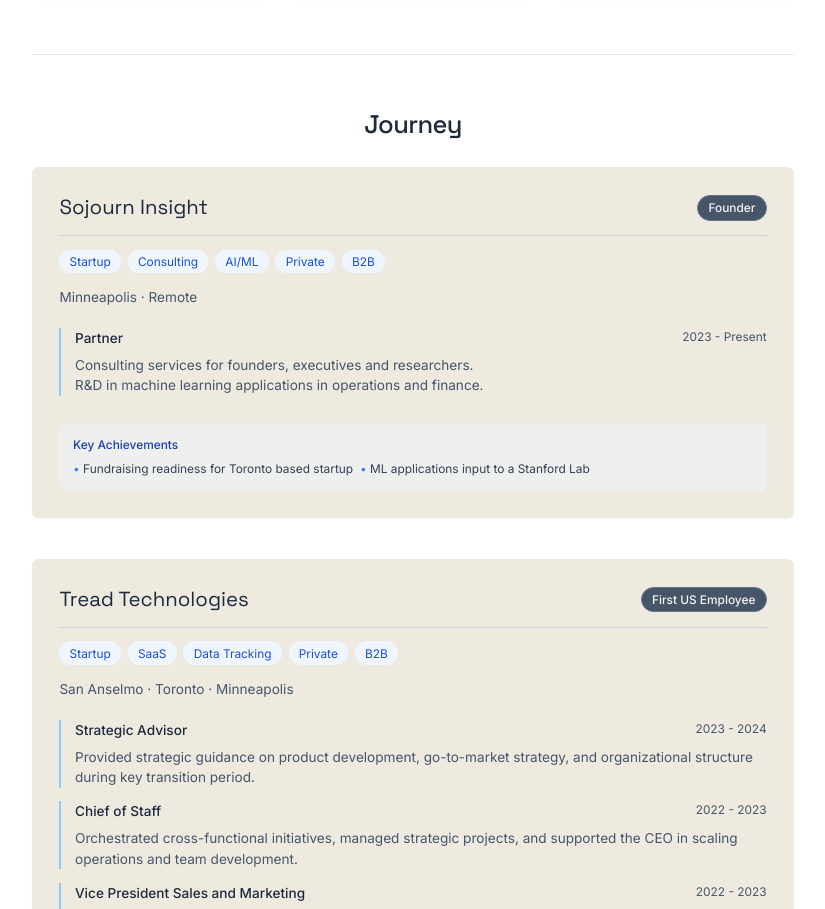
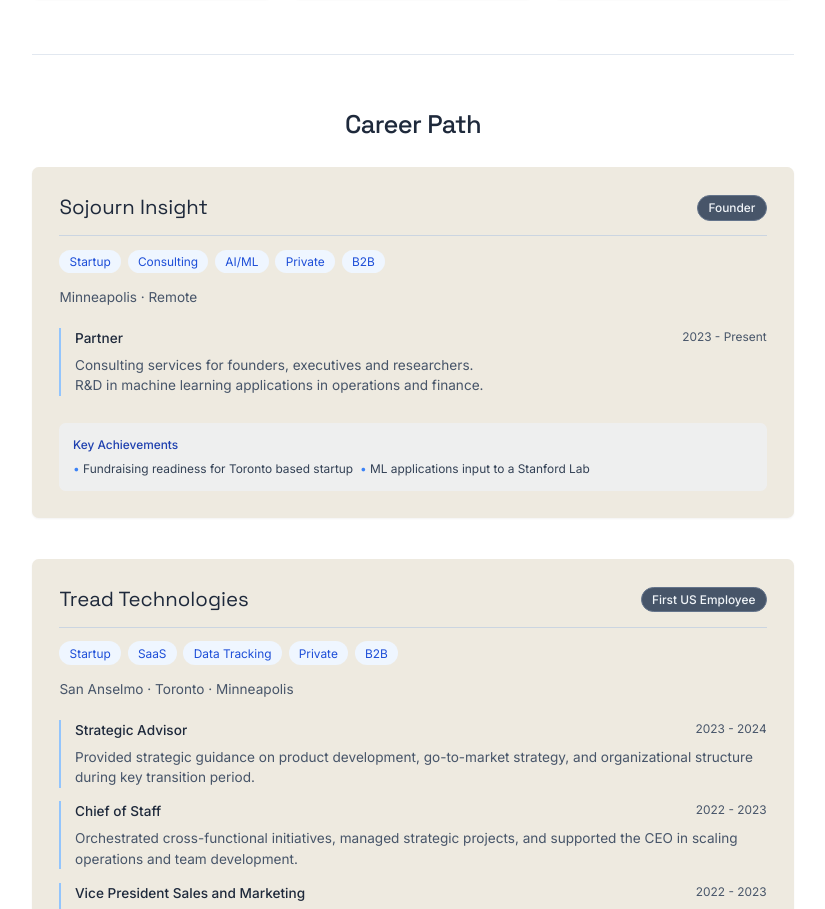
Before and after one commit to sojourner-alpha/world-mk1, a React (Vite) app: page /workshop in a window 1280 px wide. Shown: the part 2563-3472 px from the top of the page, without its empty margins (227-1052 px from the left). Built offline with nearby package versions, Linux system fonts and the light colour scheme.

Commit message:
favicon update

```diff
--- a/index.html
+++ b/index.html
@@ -2,7 +2,7 @@
 <html lang="en">
   <head>
     <meta charset="UTF-8" />
-    <link rel="icon" type="image/svg+xml" href="/favicon.svg" />
+    <link rel="icon" type="image/png" href="/favicon.png" />
     <meta name="viewport" content="width=device-width, initial-scale=1.0" />
     <meta name="description" content="Curtis Lederle - techologist + analyst + investor + consultant. Explore different worlds representing aspects of identity through an immersive digital experience." />
     <meta name="keywords" content="Curtis Lederle, technology, analysis, investment, consulting, portfolio" />
--- a/src/App.tsx
+++ b/src/App.tsx
@@ -317,7 +317,7 @@
           <h2 className="section-title text-white content-title text-center">Study</h2>
           <div className="content-text">
             <div className="text-left w-full">
-              <p className="text-lg mb-6">Where deep thinking, learning, and analysis happen. A space dedicated to educational content and my journey through various disciplines.</p>
+              <p className="text-lg mb-6">A space dedicated to educational content and my journey through various disciplines.<br/>Where analysis synthesis happens.<br/>A space for learning and deep thinking. </p>
             </div>
             <Link to="/study" className="btn btn-primary content-button"><span>Explore</span></Link>
           </div>
--- a/src/pages/Workshop.tsx
+++ b/src/pages/Workshop.tsx
@@ -483,7 +483,7 @@
             <div className="w-full h-px bg-slate-200 mb-16"></div>
 
             {/* Career Journey */}
-            <h2 className="text-3xl font-heading mb-8 text-center">Journey</h2>
+            <h2 className="text-3xl font-heading mb-8 text-center">Career Path</h2>
 
             <div className="space-y-12">
               {careerTimeline.map((position, index) => (
```
Also changed, not shown: public/favicon.png (added).
